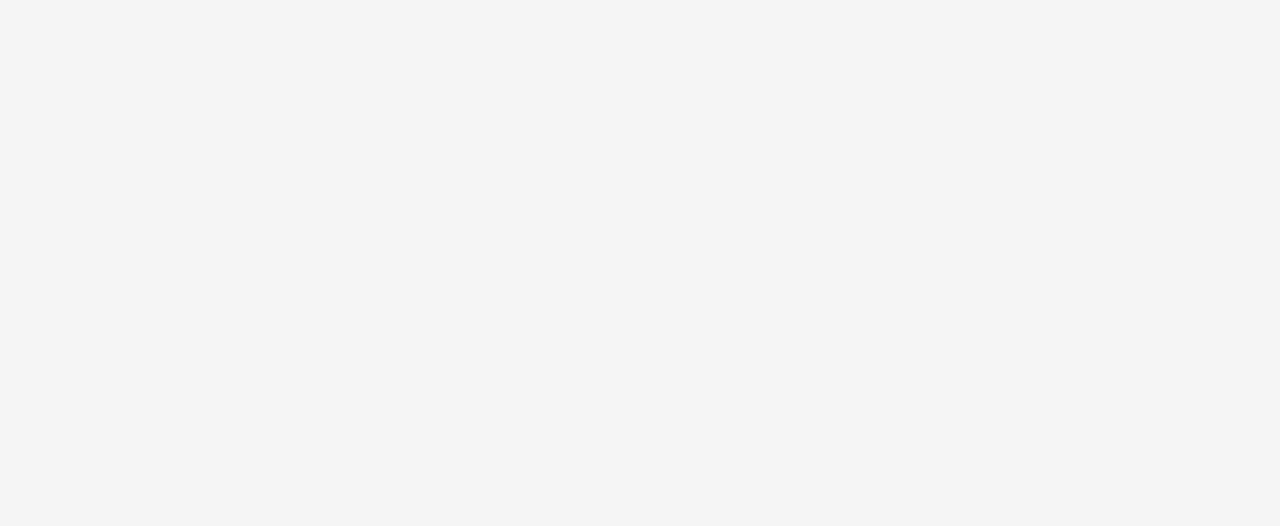
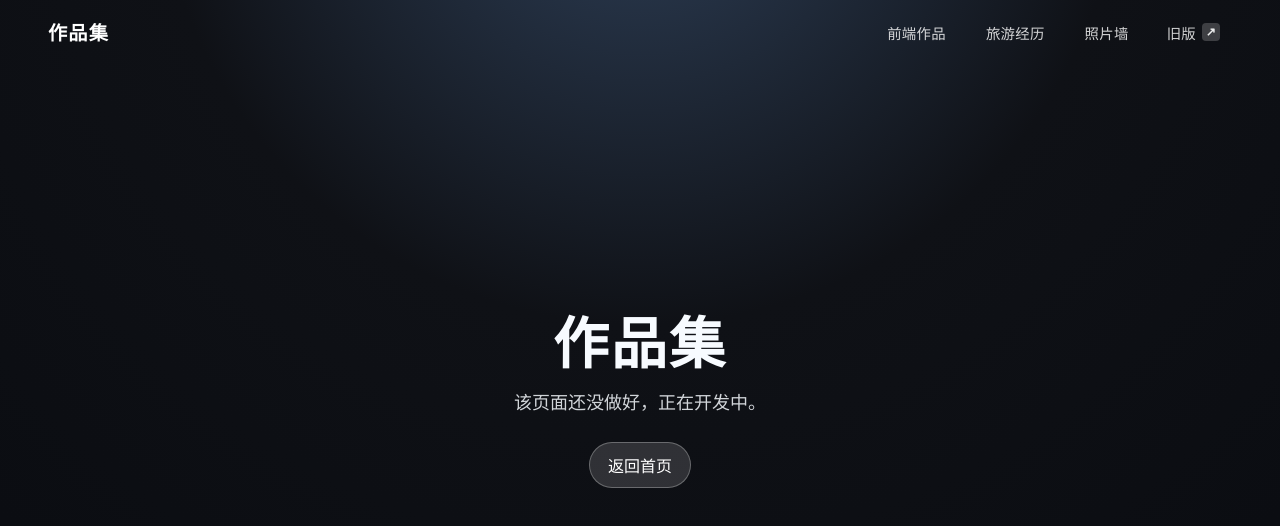
Before and after one commit to czt6666/czt666-4, a Vue app: page /portfolio in a window 1280 px wide. Before the commit this address had no page. Shown: the top 526 px of the page. Built offline with nearby package versions, Linux system fonts and the light colour scheme.

Commit message:
细微调整

```diff
--- a/components.d.ts
+++ b/components.d.ts
@@ -13,7 +13,6 @@ declare module 'vue' {
   export interface GlobalComponents {
     Content: typeof import('./src/components/Content.vue')['default']
     FooterBg: typeof import('./src/components/home/FooterBg.vue')['default']
-    GlobalImagePreview: typeof import('./src/components/GlobalImagePreview.vue')['default']
     Header: typeof import('./src/components/Header.vue')['default']
     HeroCarousel: typeof import('./src/components/home/HeroCarousel.vue')['default']
     HorizontalPinPanels: typeof import('./src/components/home/HorizontalPinPanels.vue')['default']
--- a/src/components/Header.vue
+++ b/src/components/Header.vue
@@ -8,7 +8,7 @@
         }"
     >
         <div class="container">
-            <RouterLink to="/" class="logo" @click="menuOpen = false">作品集</RouterLink>
+            <RouterLink to="/portfolio" class="logo" @click="menuOpen = false">作品集</RouterLink>
             <button
                 type="button"
                 class="menu-trigger"
@@ -21,13 +21,20 @@
                 <span class="line" />
             </button>
             <nav class="right" :aria-hidden="!menuOpen">
-                <RouterLink :to="{ path: '/', hash: '#frontend' }" @click="menuOpen = false">前端作品</RouterLink>
-                <RouterLink :to="{ path: '/', hash: '#travel-story' }" @click="menuOpen = false">旅游经历</RouterLink>
-                <RouterLink :to="{ path: '/', hash: '#photo' }" @click="menuOpen = false">照片墙</RouterLink>
-                <RouterLink to="/old" class="old-version" title="旧版" @click="menuOpen = false">
+                <RouterLink to="/frontend-works" @click="menuOpen = false">前端作品</RouterLink>
+                <RouterLink to="/travel-journey" @click="menuOpen = false">旅游经历</RouterLink>
+                <RouterLink to="/photo-wall" @click="menuOpen = false">照片墙</RouterLink>
+                <a
+                    href="https://czt666.cn"
+                    class="old-version"
+                    title="旧版"
+                    target="_blank"
+                    rel="noopener noreferrer"
+                    @click="menuOpen = false"
+                >
                     <span class="old-version-text">旧版</span>
                     <span class="old-version-logo" aria-hidden="true">↗</span>
-                </RouterLink>
+                </a>
             </nav>
         </div>
         <div class="nav-overlay" aria-hidden="true" @click="menuOpen = false" />
@@ -116,13 +123,15 @@ onBeforeUnmount(() => {
         z-index: -1;
         opacity: 0;
         visibility: hidden;
-        transition: opacity 0.25s ease, visibility 0.25s ease;
+        transition:
+            opacity 0.25s ease,
+            visibility 0.25s ease;
     }
     .nav-bar.menu-open & {
         @include mobile {
             opacity: 1;
             visibility: visible;
-            z-index: 998;
+            z-index: 1000;
         }
     }
 }
@@ -190,7 +199,9 @@ onBeforeUnmount(() => {
             height: 2px;
             background: currentColor;
             border-radius: 1px;
-            transition: transform 0.3s ease, opacity 0.3s ease;
+            transition:
+                transform 0.3s ease,
+                opacity 0.3s ease;
         }
 
         .nav-bar.menu-open & .line:nth-child(1) {
@@ -225,8 +236,11 @@ onBeforeUnmount(() => {
             opacity: 0;
             visibility: hidden;
             transform: translateX(100%);
-            transition: opacity 0.3s ease, visibility 0.3s ease, transform 0.3s ease;
-            z-index: 997;
+            transition:
+                opacity 0.3s ease,
+                visibility 0.3s ease,
+                transform 0.3s ease;
+            z-index: 1001;
             border-left: 1px solid rgba(255, 255, 255, 0.08);
         }
 
--- a/src/components/home/FooterBg.vue
+++ b/src/components/home/FooterBg.vue
@@ -103,11 +103,7 @@ const footerImage = resolveStaticAssetUrl("8footer/footer.jpg");
     font-size: 150px;
     font-weight: 800;
     letter-spacing: 0.08em;
-    font-family:
-        "Segoe UI",
-        "Helvetica Neue",
-        Arial,
-        sans-serif;
+    font-family: "Segoe UI", "Helvetica Neue", Arial, sans-serif;
 }
 
 .footer-title-stroke {
@@ -125,8 +121,7 @@ const footerImage = resolveStaticAssetUrl("8footer/footer.jpg");
 .footer-title-fill {
     fill: rgba(245, 252, 255, 0.96);
     opacity: 0;
-    filter:
-        drop-shadow(0 0 12px rgba(137, 214, 255, 0.42))
+    filter: drop-shadow(0 0 12px rgba(137, 214, 255, 0.42))
         drop-shadow(0 2px 12px rgba(0, 0, 0, 0.35));
     animation: fill-reveal 6.4s ease-in-out infinite;
 }
@@ -180,7 +175,7 @@ const footerImage = resolveStaticAssetUrl("8footer/footer.jpg");
 
     .footer-title-stroke,
     .footer-title-fill {
-        font-size: 138px;
+        font-size: 175px;
         letter-spacing: 0.06em;
     }
 }
--- a/src/components/home/HorizontalPinPanels.vue
+++ b/src/components/home/HorizontalPinPanels.vue
@@ -79,10 +79,14 @@ onMounted(() => {
     const trigger = document.querySelector("#travel-route");
     if (!trigger) return;
     const sections = gsap.utils.toArray(".panel");
-    // 移动端加长滚动距离，避免滚得太快（约 2.5 倍）
+    const segmentCount = sections.length - 1;
+    const step = 1 / segmentCount;
+    const snapThreshold = step * 0.12; // 低阈值：仅非常接近时才轻微吸附
+    // 拉长滚动距离，降低灵敏度，整体仍保持连续滚动
     const getEnd = () => {
         const w = trigger.getBoundingClientRect().width - 1;
-        return "+=" + (isMobile.value ? w * 2.5 : w);
+        const distanceFactor = isMobile.value ? 2.5 : 1.35;
+        return "+=" + w * distanceFactor;
     };
 
     gsap.to(sections, {
@@ -91,8 +95,17 @@ onMounted(() => {
         scrollTrigger: {
             trigger: "#travel-route",
             pin: true,
-            scrub: 1,
-            snap: 1 / (sections.length - 1),
+            scrub: 0.7,
+            snap: {
+                snapTo: (progress) => {
+                    const nearest = Math.round(progress / step) * step;
+                    return Math.abs(nearest - progress) <= snapThreshold ? nearest : progress;
+                },
+                delay: 0.02,
+                duration: { min: 0.05, max: 0.12 },
+                ease: "power1.out",
+                inertia: false,
+            },
             end: getEnd,
         },
     });
--- a/src/components/home/ScrollRevealBlocks.vue
+++ b/src/components/home/ScrollRevealBlocks.vue
@@ -7,10 +7,7 @@
             </div>
             <div class="boxes project-cards">
                 <div v-for="(item, index) in projectItems" :key="index" class="box project-card">
-                    <div
-                        class="project-cover"
-                        v-lazy-image:bg="item.cover"
-                    >
+                    <div class="project-cover" v-lazy-image:bg="item.cover">
                         <span class="project-index">{{ `0${index + 1}` }}</span>
                     </div>
                     <div class="project-content">
@@ -62,21 +59,21 @@ const projectItems = computed(() => {
     return [
         {
             title: "国内ChatGPT",
-            desc: "AI 对话与工具集合，统一入口与清晰信息层级。",
+            desc: "开箱即用的免费ChatGPT AI聊天网站",
             href: "https://czt666.cn/gpt",
             cta: "查看项目",
             cover: resolveStaticAssetUrl(`00frontend/gpt${suffix}.jpg`),
         },
         {
             title: "地图相册",
-            desc: "按地理位置整理旅途内容，卡片与地图联动浏览。",
+            desc: "在地图上查看旅行照片",
             href: "https://czt666.cn/map",
             cta: "查看项目",
             cover: resolveStaticAssetUrl(`00frontend/map${suffix}.jpg`),
         },
         {
             title: "留言墙",
-            desc: "轻互动留言体验，支持内容沉淀与情绪化表达。",
+            desc: "互动留言体验",
             href: "https://czt666.cn/lyq",
             cta: "查看项目",
             cover: resolveStaticAssetUrl(`00frontend/lyq${suffix}.jpg`),
@@ -88,24 +85,22 @@ const destinations = ref([
     {
         key: "1xinjiang",
         title: "新疆",
-        desc: "雪山、草原与胡杨林，昼夜温差带来的色彩变化。",
+        desc: "雪山、草原、戈壁，昼夜温差带来的色彩变化",
     },
     {
         key: "2guangxi",
         title: "广西",
-        desc: "喀斯特山水、梯田与海岸线，云雾与光影交织。",
+        desc: "喀斯特山水、海岸线、云海，云雾与流光交织",
     },
     {
         key: "3neimeng",
-        forder: "",
         title: "内蒙",
-        desc: "草原、沙地与星空，地平线拉得很长。",
+        desc: "星空、草原与沙地，地平线拉得很长。",
     },
     {
         key: "4hongkong",
-        forder: "",
         title: "香港",
-        desc: "山城、海湾与夜色霓虹，立体的城市切片。",
+        desc: "山城、海湾、城市夜景，立体的城市切片。",
     },
 ]);
 
@@ -150,7 +145,6 @@ onMounted(() => {
 function getDestImageSrc(destKey, imageIndex) {
     return resolveStaticAssetUrl(`${destKey}/top/top-${imageIndex}.jpg`);
 }
-
 </script>
 
 <style lang="scss" scoped>
@@ -182,12 +176,25 @@ function getDestImageSrc(destKey, imageIndex) {
     color: azure;
 
     h2 {
-        font-size: 120px;
+        font-size: clamp(48px, 7vw, 120px);
+        line-height: 1.05;
+        letter-spacing: 0.02em;
         text-align: center;
+
+        @include mobile {
+            font-size: clamp(28px, 10vw, 44px);
+        }
     }
     span {
         display: block;
         margin-top: 12px;
+        font-size: clamp(14px, 1.2vw, 20px);
+        line-height: 1.5;
+
+        @include mobile {
+            font-size: clamp(12px, 3.6vw, 16px);
+            margin-top: 8px;
+        }
     }
 
     p {
--- a/src/router/index.ts
+++ b/src/router/index.ts
@@ -1,5 +1,6 @@
 import { createRouter, createWebHistory, type RouteRecordRaw } from 'vue-router'
 import HomePage from '@/views/HomePage.vue'
+import ComingSoonPage from '@/views/ComingSoonPage.vue'
 
 const pages = import.meta.glob('../views/test/**/*.vue')
 
@@ -31,6 +32,30 @@ const routes = [
     component: HomePage,
   },
   {
+    path: '/portfolio',
+    name: 'PortfolioPage',
+    component: ComingSoonPage,
+    meta: { title: '作品集' },
+  },
+  {
+    path: '/frontend-works',
+    name: 'FrontendWorksPage',
+    component: ComingSoonPage,
+    meta: { title: '前端作品' },
+  },
+  {
+    path: '/travel-journey',
+    name: 'TravelJourneyPage',
+    component: ComingSoonPage,
+    meta: { title: '旅游经历' },
+  },
+  {
+    path: '/photo-wall',
+    name: 'PhotoWallPage',
+    component: ComingSoonPage,
+    meta: { title: '照片墙' },
+  },
+  {
     path: '/test',
     children: generateRoutes(),
   },
--- /dev/null
+++ b/src/views/ComingSoonPage.vue
@@ -0,0 +1,64 @@
+<template>
+    <div class="coming-soon-page">
+        <Header />
+        <main class="coming-soon-main">
+            <h1>{{ pageTitle }}</h1>
+            <p>该页面还没做好，正在开发中。</p>
+            <RouterLink to="/" class="back-home">返回首页</RouterLink>
+        </main>
+    </div>
+</template>
+
+<script lang="ts" setup>
+import { computed } from "vue";
+import { useRoute } from "vue-router";
+import Header from "@/components/Header.vue";
+
+const route = useRoute();
+const pageTitle = computed(() => String(route.meta.title ?? "页面建设中"));
+</script>
+
+<style scoped lang="scss">
+.coming-soon-page {
+    min-height: 100vh;
+    background: radial-gradient(circle at 50% -20%, #2f415a 0%, #0f1116 42%, #090b10 100%);
+    color: #f7fbff;
+}
+
+.coming-soon-main {
+    min-height: 100vh;
+    display: flex;
+    flex-direction: column;
+    align-items: center;
+    justify-content: center;
+    gap: 14px;
+    padding: 24px;
+    text-align: center;
+
+    h1 {
+        font-size: clamp(30px, 5vw, 56px);
+        line-height: 1.1;
+        letter-spacing: 0.04em;
+    }
+
+    p {
+        font-size: clamp(14px, 2.2vw, 18px);
+        opacity: 0.84;
+    }
+}
+
+.back-home {
+    margin-top: 14px;
+    padding: 10px 18px;
+    border-radius: 999px;
+    color: #fff;
+    text-decoration: none;
+    background: rgba(255, 255, 255, 0.14);
+    border: 1px solid rgba(255, 255, 255, 0.28);
+    transition: background-color 0.2s ease;
+
+    &:hover {
+        background: rgba(255, 255, 255, 0.22);
+    }
+}
+</style>
```
Also changed, not shown: src/components/home/HeroCarousel.vue (+80 -3 lines).
